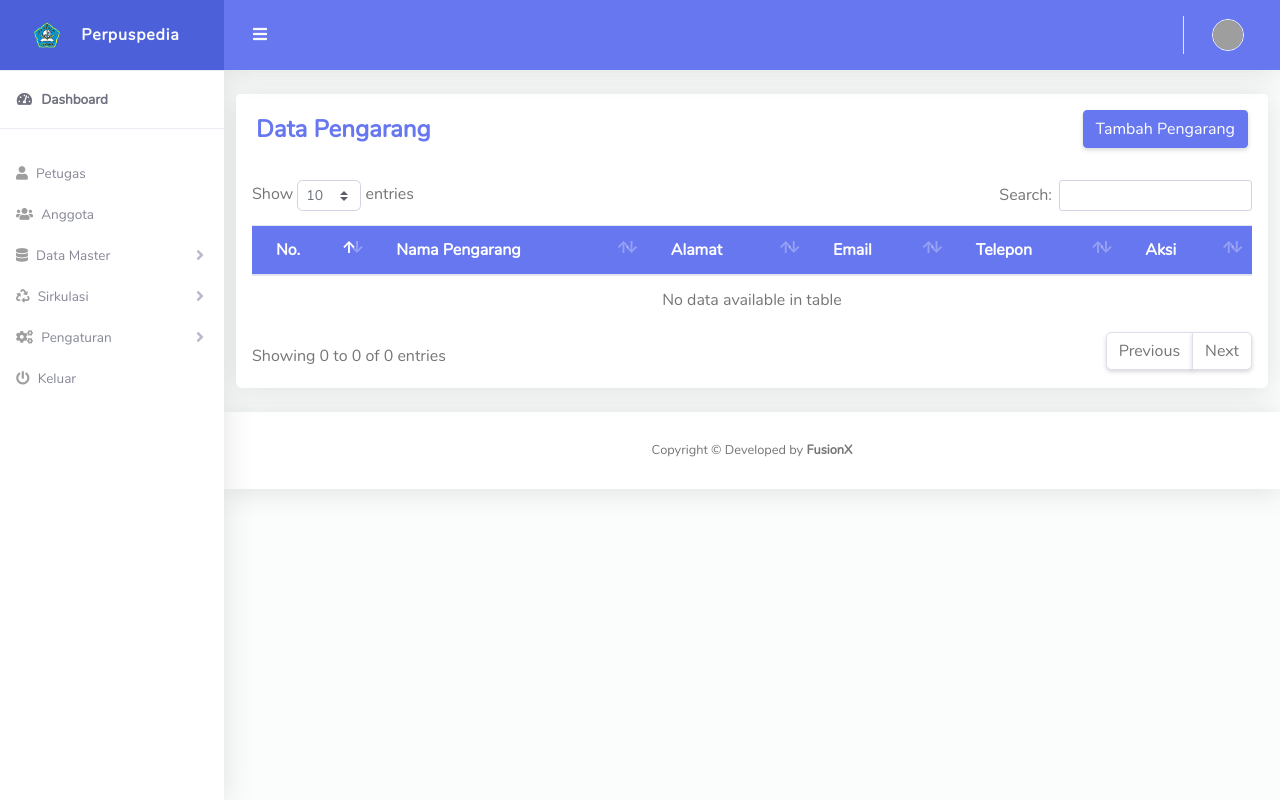
After one commit to zamronialfajri/app-perpus, a CodeIgniter app: page /app-perpus/panel/Pengarang in a window 1280 px wide. The commit adds this page. Run offline with CodeIgniter, Linux system fonts and the light colour scheme; data that the repository does not hold is empty; grey boxes are pictures that could not be loaded.

Commit message:
CRUD data pengarang

```diff
--- /dev/null
+++ b/application/controllers/panel/Pengarang.php
@@ -0,0 +1,75 @@
+<?php
+
+class Pengarang Extends CI_Controller{
+
+    public function __construct()
+    {
+        parent::__construct();
+        $this->load->model('panel/Pengarang_model');
+    }
+
+    public function index()
+    {
+        $data['pengarang'] = $this->Pengarang_model->getData();
+        $this->load->view('panel/templates/menu');
+        $this->load->view('panel/pengarang/view', $data);
+        $this->load->view('panel/templates/footer');
+    }
+
+    public function tambah()
+    {
+        $this->load->view('panel/templates/menu');
+        $this->load->view('panel/pengarang/tambah');
+        $this->load->view('panel/templates/footer');
+    }
+
+    public function simpan()
+    {
+        $data = array(
+            'nama_pengarang'    => $this->input->post('nama_pengarang'),
+            'alamat_pengarang'  => $this->input->post('alamat_pengarang'),
+            'email_pengarang'   => $this->input->post('email_pengarang'),
+            'telepon_pengarang' => $this->input->post('telepon_pengarang')
+        );
+        $simpan = $this->db->insert('pengarang', $data);
+        if($simpan = true){
+            $this->session->set_flashdata('sukses', 'Data berhasil disimpan');
+            redirect('panel/Pengarang/tambah');
+        }
+    }
+
+    public function edit($id_pengarang)
+    {
+        $data['pengarang'] = $this->Pengarang_model->edit($id_pengarang);
+        $this->load->view('panel/templates/menu');
+        $this->load->view('panel/pengarang/edit', $data);
+        $this->load->view('panel/templates/footer');
+    }
+
+    public function update()
+    {
+        $id_pengarang = $this->input->post('id_pengarang');
+        $data = array(
+            'nama_pengarang'    => $this->input->post('nama_pengarang'),
+            'alamat_pengarang'  => $this->input->post('alamat_pengarang'),
+            'email_pengarang'   => $this->input->post('email_pengarang'),
+            'telepon_pengarang' => $this->input->post('telepon_pengarang')
+        );
+        $update = $this->Pengarang_model->update($id_pengarang, $data);
+        if($update = true){
+            $this->session->set_flashdata('sukses', 'Data berhasil diupdate');
+            redirect('panel/Pengarang');
+        }
+    }
+
+
+    public function delete($id_pengarang)
+    {
+        $delete = $this->Pengarang_model->delete($id_pengarang);
+        if($delete = true){
+            $this->session->set_flashdata('sukses', 'Data berhasil didelete');
+            redirect('panel/Pengarang');
+        }
+    }
+
+}
--- /dev/null
+++ b/application/models/panel/Pengarang_model.php
@@ -0,0 +1,28 @@
+<?php
+
+class Pengarang_model Extends CI_Model{
+
+    public function getData()
+    {
+        return $this->db->get('pengarang')->result();
+    }
+
+    public function edit($id_pengarang)
+    {
+        $this->db->where('id_pengarang', $id_pengarang);
+        return $this->db->get('pengarang')->row_array();
+    }
+
+    public function update($id_pengarang, $data)
+    {
+        $this->db->where('id_pengarang', $id_pengarang);
+        $this->db->update('pengarang', $data);
+    }
+
+    public function delete($id_pengarang)
+    {
+        $this->db->where('id_pengarang', $id_pengarang);
+        $this->db->delete('pengarang');
+    }
+
+}
--- /dev/null
+++ b/application/views/panel/pengarang/view.php
@@ -0,0 +1,42 @@
+  <div class="col-lg-12">
+    <div class="card mb-4">
+      <div class="card-header py-3 d-flex flex-row align-items-center justify-content-between">
+        <h4 class="m-0 font-weight-bold text-primary">Data Pengarang</h4>
+
+        <a href="<?= base_url()?>panel/Pengarang/tambah" class="btn btn-primary">Tambah Pengarang</a>
+      </div>
+      <div class="table-responsive p-3">
+        <table class="table align-items-center table-flush table-hover" id="dataTableHover">
+          <thead class="bg-primary text-white">
+            <tr>
+              <th>No.</th>
+              <th>Nama Pengarang</th>
+              <th>Alamat</th>
+              <th>Email</th>
+              <th>Telepon</th>
+              <th>Aksi</th>
+            </tr>
+          </thead>
+
+          <tbody>
+            <?php
+              $no = 1;
+              foreach ($pengarang as $row) {?>
+                <tr>
+                  <td><?= $no++;?></td>
+                  <td><?= $row->nama_pengarang;?></td>
+                  <td><?= $row->alamat_pengarang;?></td>
+                  <td><?= $row->email_pengarang;?></td>
+                  <td><?= $row->telepon_pengarang;?></td>
+                  <td>
+                    <a href="<?= base_url()?>panel/Pengarang/edit/<?= $row->id_pengarang;?>"class="btn btn-sm btn-success">Edit</a>
+                    <a href="<?= base_url()?>panel/Pengarang/delete/<?= $row->id_pengarang;?>"class="btn btn-sm btn-danger" onclick="return confirm('Yakin ingin menghapus?');">Delete</a>
+                  </td>
+                </tr>
+              <?php }
+            ?>
+          </tbody>
+        </table>
+      </div>
+    </div>
+  </div>
--- a/application/views/panel/templates/menu.php
+++ b/application/views/panel/templates/menu.php
@@ -55,7 +55,7 @@
         </a>
         <div id="dataMaster" class="collapse" aria-labelledby="headingBootstrap" data-parent="#accordionSidebar">
           <div class="bg-white py-2 collapse-inner rounded">
-            <a class="collapse-item" href="alerts.html">Pengarang</a>
+            <a class="collapse-item" href="<?= base_url()?>panel/Pengarang">Pengarang</a>
             <a class="collapse-item" href="buttons.html">Penerbit</a>
             <a class="collapse-item" href="dropdowns.html">Rak</a>
             <a class="collapse-item" href="modals.html">Kategori</a>
```
Also changed, not shown: application/views/panel/pengarang/edit.php (added, +63 -0 lines), application/views/panel/pengarang/tambah.php (added, +50 -0 lines), assets/img/anggota/pic-7.jpg (added).
